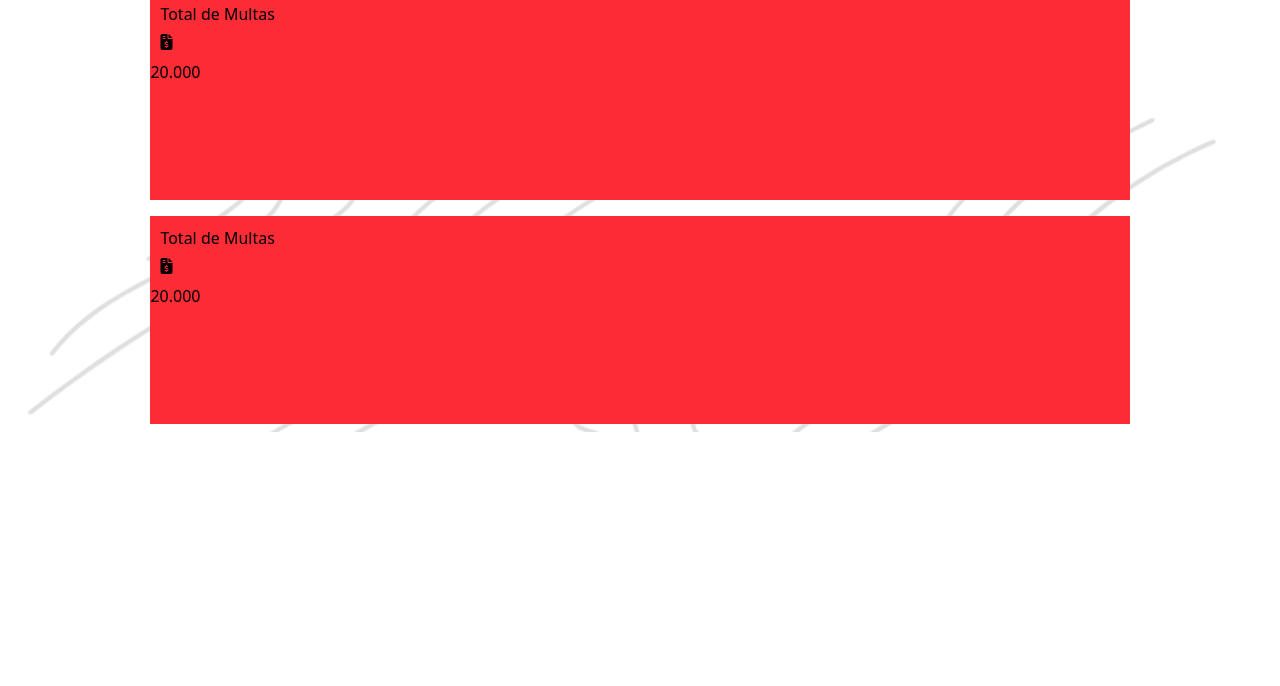
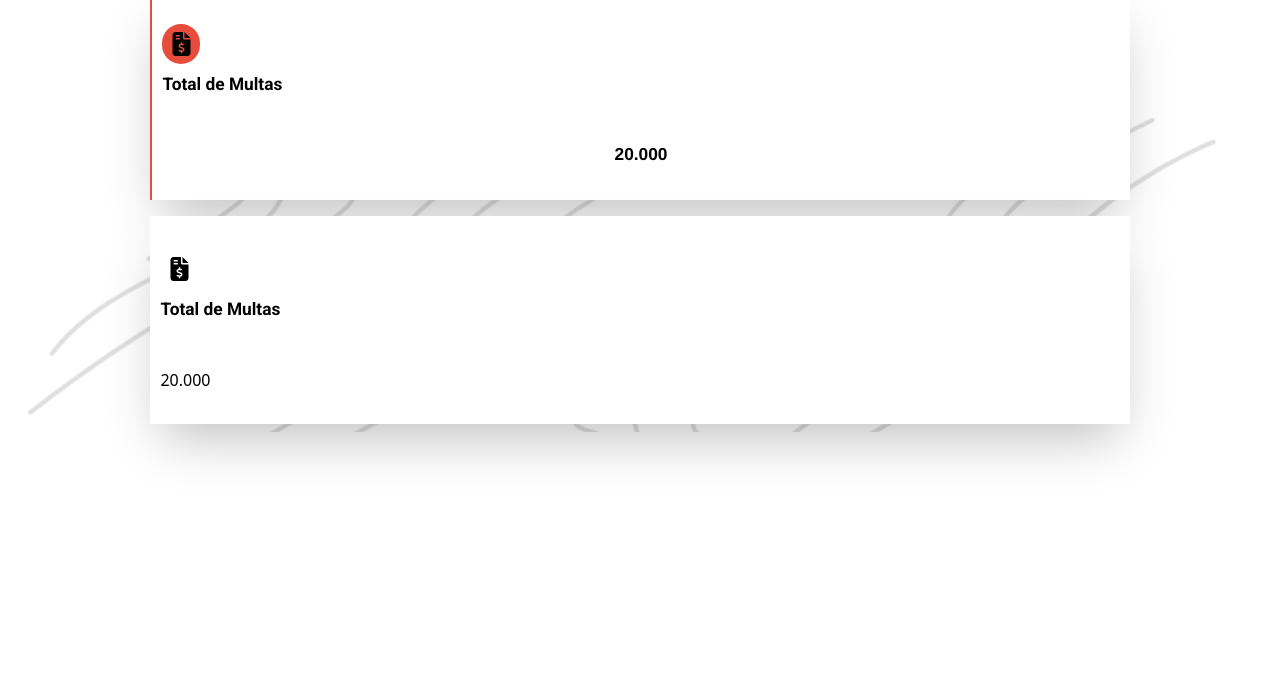
Before and after one commit to ZEINER-TECHNOLY/SIGM, a website: page views/Tela1.html in a window 1280 px wide. Shown: the part 114-800 px from the top of the page. Drawn offline with nearby package versions, Linux system fonts and the light colour scheme.

Commit message:
Estilização dos cards

```diff
--- a/assets/css/style.css
+++ b/assets/css/style.css
@@ -51,9 +51,21 @@
 }
 
 .cardTela1 {
-    @apply bg-red-500 w-[80%] m-2 h-52
+    @apply w-[80%] m-2 h-52 bg-white shadow-2xl border-y-0 border-r-0 p-2.5 flex flex-col justify-around
+}
+
+.cardTela1 i {
+    @apply text-2xl w-max p-1 rounded-full px-2.5
 }
 
 .cabecaCardTela1 {
-    @apply flex flex-col gap-2 p-2.5
+    @apply flex flex-col gap-2
 }
+
+.cabecaCardTela1 h3 {
+    @apply font-roboto font-bold text-[13pt]
+}
+
+.cardTela1 .dados {
+    @apply text-center font-arimo font-extrabold text-[13pt]
+}
--- a/views/Tela1.html
+++ b/views/Tela1.html
@@ -25,20 +25,20 @@
 
         <div class="navContentTela1">
 
-            <div class="cardTela1">
+            <div class="cardTela1 border-2 border-l-[#e74c3c]">
                 <nav class="cabecaCardTela1">
+                    <i class="fas fa-file-invoice-dollar bg-[#e74c3c]"></i>
                     <h3>Total de Multas</h3>
-                    <i class="fas fa-file-invoice-dollar"></i>
                 </nav>
                 <nav>
-                    <h5>20.000</h5>
+                    <h5 class="dados">20.000</h5>
                 </nav>
             </div>
 
             <div class="cardTela1">
                 <nav class="cabecaCardTela1">
+                    <i class="fas fa-file-invoice-dollar"></i>
                     <h3>Total de Multas</h3>
-                    <i class="fas fa-file-invoice-dollar"></i>
                 </nav>
                 <nav>
                     <h5>20.000</h5>
```
Also changed, not shown: assets/css/output.css.
